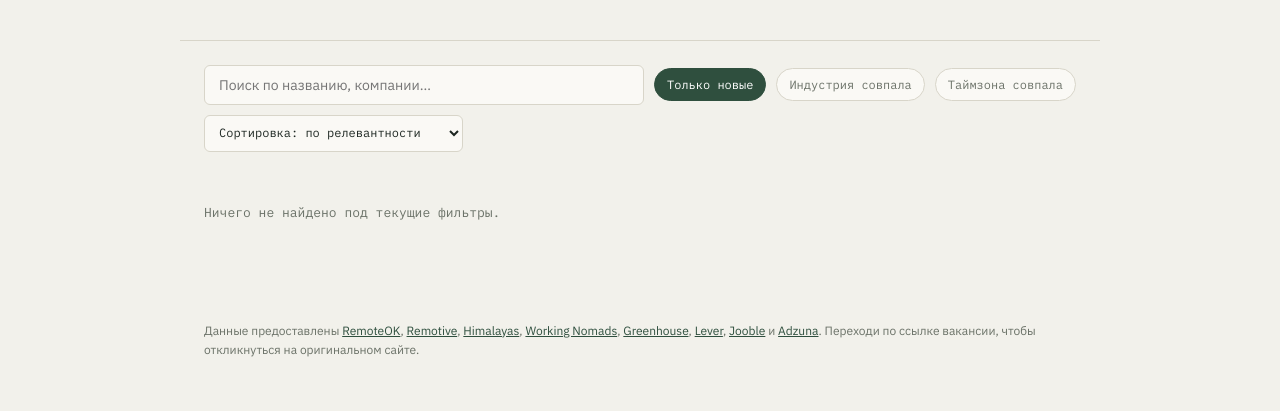
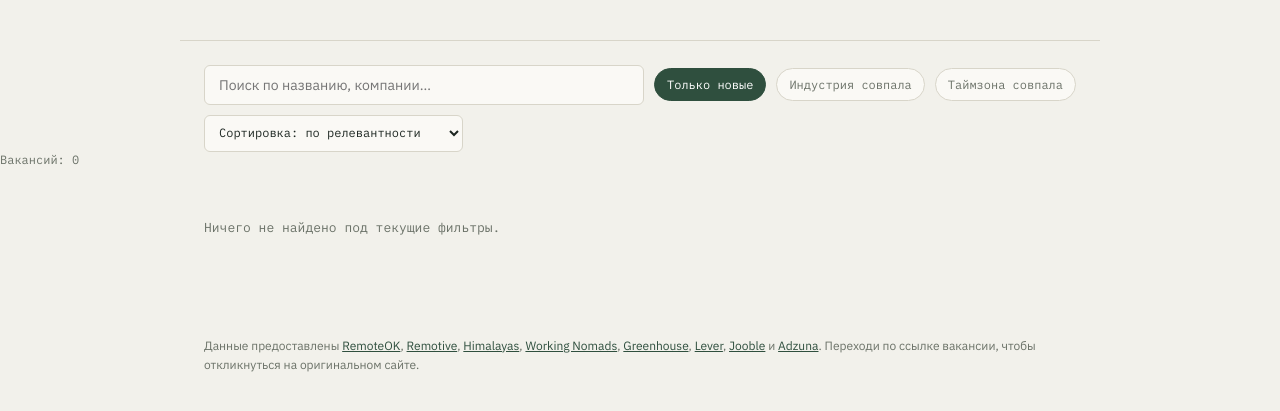
Before and after one commit to birunmariia/job-feed, a website: page docs/index.html in a window 1280 px wide. Both pictures are taken after a click on the button "Только новые". Shown: the part 211-622 px from the top of the page. Drawn offline with nearby package versions, Linux system fonts and the light colour scheme; no server answers.

Commit message:
Show job count on the site
Add a live counter under the toolbar: "Вакансий: N", or "Показано: X из N"
when filters narrow the list, so the current job count is visible at a glance.

```diff
--- a/docs/index.html
+++ b/docs/index.html
@@ -158,6 +158,12 @@
     font-family:'IBM Plex Mono', monospace;
     font-size:11px;
   }
+  .count{
+    font-family:'IBM Plex Mono', monospace;
+    font-size:12px;
+    color:var(--muted);
+    margin-bottom:14px;
+  }
   .tag{
     padding:3px 9px;
     border-radius:20px;
@@ -203,6 +209,8 @@
     <option value="date">Сортировка: по дате публикации</option>
   </select>
 </div>
+
+<div class="count" id="count"></div>
 
 <main id="jobs">
   <div class="status">Загружаю вакансии…</div>
@@ -263,6 +271,13 @@
     } else {
       list.sort((a, b) => b.score - a.score);
     }
+
+    const countEl = document.getElementById("count");
+    const total = state.jobs.length;
+    countEl.textContent =
+      list.length === total
+        ? `Вакансий: ${total}`
+        : `Показано: ${list.length} из ${total}`;
 
     if (list.length === 0) {
       container.innerHTML = `<div class="status">Ничего не найдено под текущие фильтры.</div>`;
```
